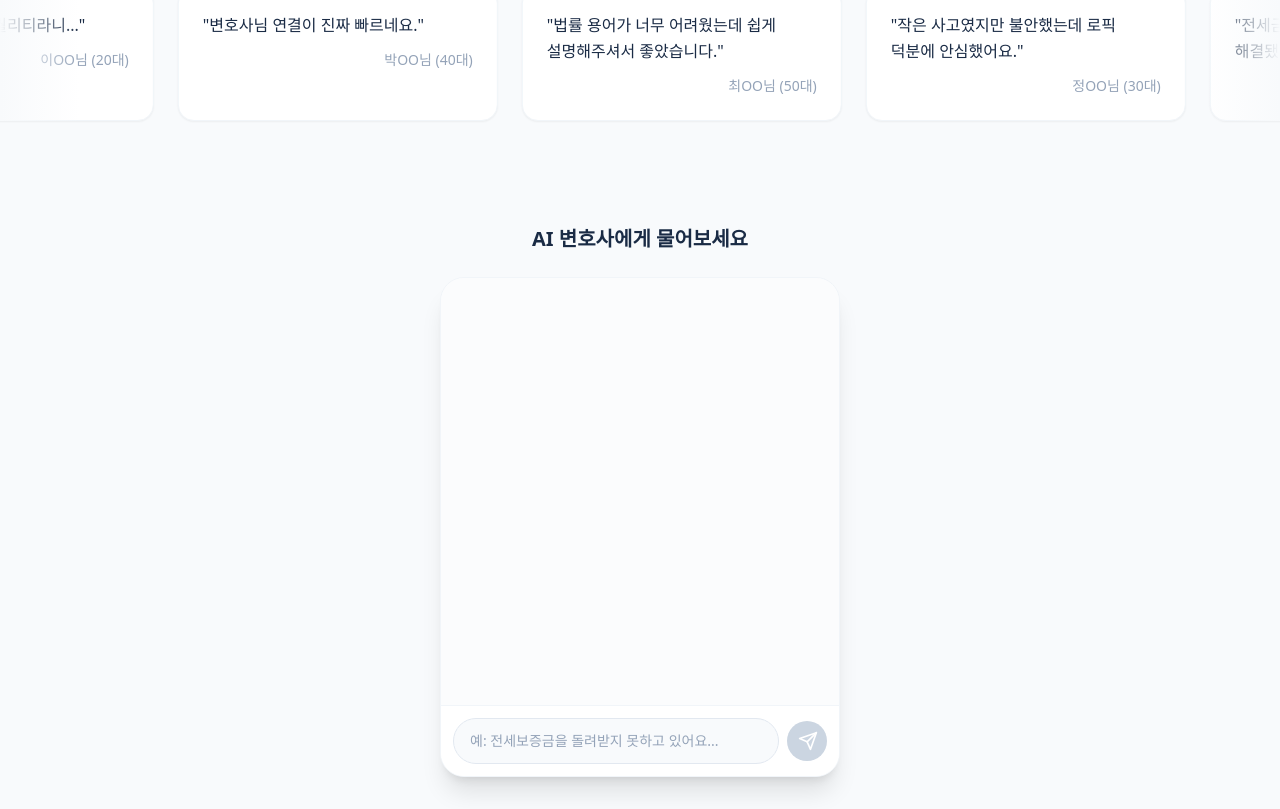
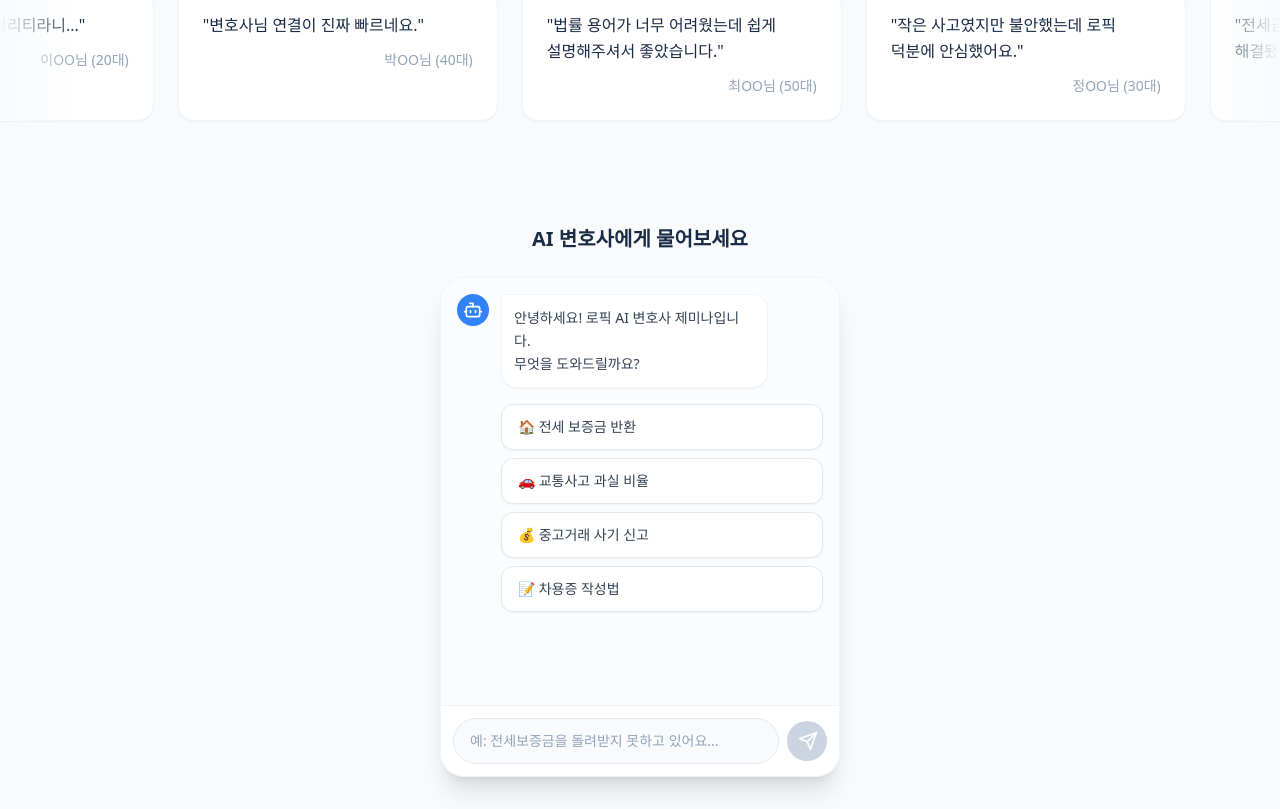
Before and after one commit to gunong1/lawpick, a Next.js app: page / in a window 1280 px wide. Shown: the part 956-1765 px from the top of the page. Built offline with nearby package versions, Linux system fonts and the light colour scheme.

Commit message:
feat: improve stats text and chat ui empty state

```diff
--- a/components/chat-demo.tsx
+++ b/components/chat-demo.tsx
@@ -16,7 +16,7 @@ export default function ChatDemo() {
         // ]
     }) as any;
 
-    const { messages, input = "", handleInputChange, handleSubmit, isLoading } = chatHelpers;
+    const { messages, input = "", handleInputChange, handleSubmit, isLoading, append } = chatHelpers;
 
     const scrollRef = useRef<HTMLDivElement>(null);
 
@@ -41,6 +41,39 @@ export default function ChatDemo() {
                 <div className="bg-white rounded-3xl shadow-xl overflow-hidden border border-slate-100 flex flex-col h-[500px]">
                     {/* Chat Window */}
                     <div ref={scrollRef} className="flex-1 p-4 overflow-y-auto space-y-4 bg-slate-50/50 no-scrollbar">
+                        {messages.length === 0 && (
+                            <div className="space-y-4">
+                                {/* Welcome Message */}
+                                <div className="flex items-start gap-3 mr-auto max-w-[85%]">
+                                    <div className="w-8 h-8 rounded-full bg-blue-500 flex items-center justify-center flex-shrink-0 shadow-sm">
+                                        <Bot className="w-5 h-5 text-white" />
+                                    </div>
+                                    <div className="bg-white p-3 rounded-2xl rounded-tl-none text-slate-700 border border-slate-100 text-sm leading-relaxed shadow-sm">
+                                        안녕하세요! 로픽 AI 변호사 제미나입니다.<br />
+                                        무엇을 도와드릴까요?
+                                    </div>
+                                </div>
+
+                                {/* Suggestion Chips */}
+                                <div className="pl-11 grid grid-cols-1 gap-2">
+                                    {[
+                                        "🏠 전세 보증금 반환",
+                                        "🚗 교통사고 과실 비율",
+                                        "💰 중고거래 사기 신고",
+                                        "📝 차용증 작성법"
+                                    ].map((text) => (
+                                        <button
+                                            key={text}
+                                            onClick={() => append({ role: "user", content: text })}
+                                            className="text-left px-4 py-3 bg-white hover:bg-slate-50 border border-slate-200 rounded-xl text-sm text-slate-700 transition-colors shadow-sm hover:shadow-md"
+                                        >
+                                            {text}
+                                        </button>
+                                    ))}
+                                </div>
+                            </div>
+                        )}
+
                         {messages.map((m: any) => (
                             <div
                                 key={m.id}
--- a/components/stats-counter.tsx
+++ b/components/stats-counter.tsx
@@ -75,7 +75,7 @@ export default function StatsCounter() {
                         className="flex flex-col items-center text-center p-4"
                     >
                         <span className="text-4xl font-bold text-blue-500 mb-2">
-                            24/7
+                            365일 24시간
                         </span>
                         <span className="text-slate-500 text-sm font-medium">실시간 AI 상담 가동</span>
                     </motion.div>
```
